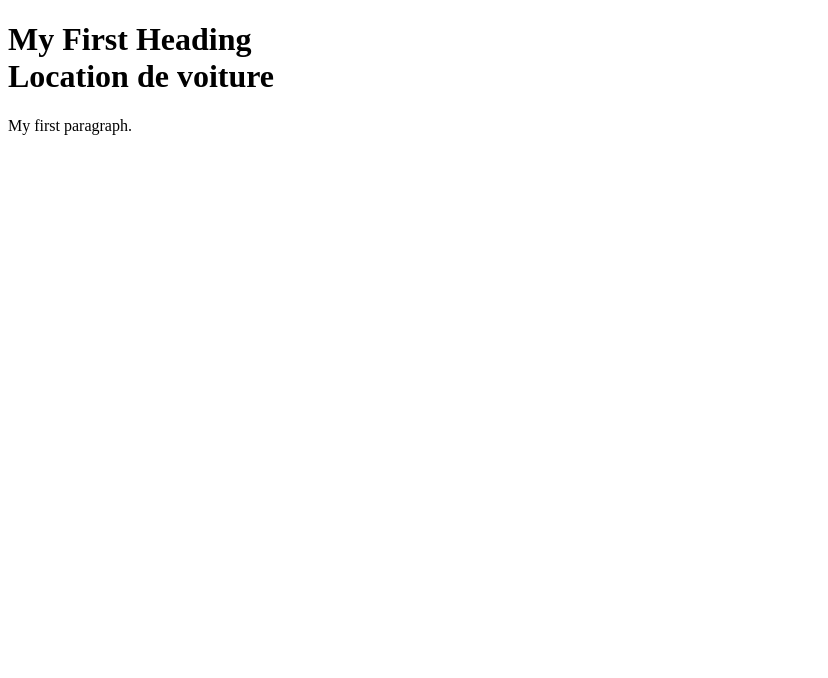
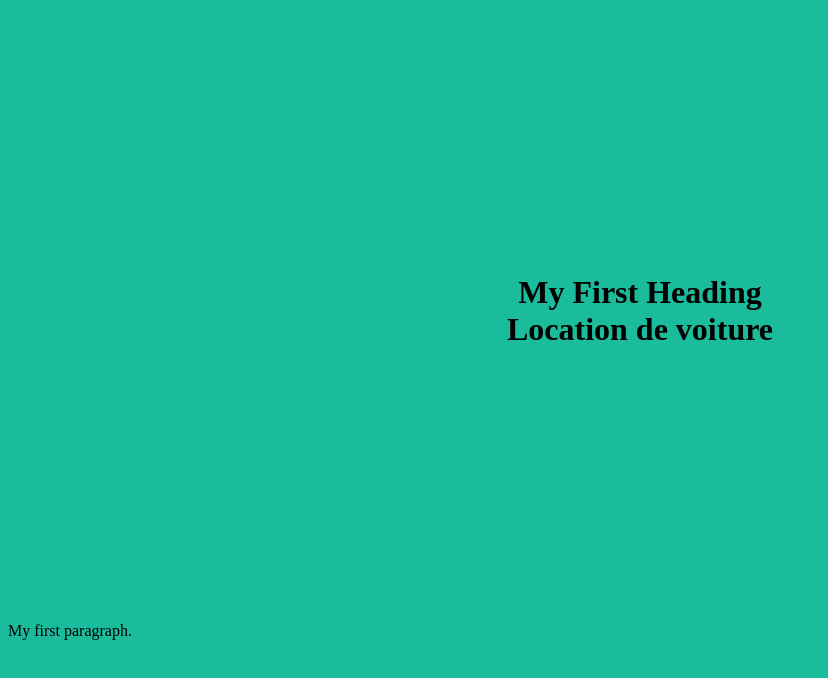
Before and after one commit to erequto/labo2, a plain HTML site: page index.html in a window 1280 px wide. Shown: the whole page, without its empty margins (0-828 px from the left). Drawn offline with Linux system fonts and the light colour scheme.

Commit message:
project v2

```diff
--- a/index.html
+++ b/index.html
@@ -3,9 +3,9 @@
 <html>
 <head>
 	<title></title>
-<body sytle="background-color:#1abc9c">
+<body style="background-color:#1abc9c">
 
-<h1>My First Heading<br>Location de voiture</h1>
+<h1 style="padding-top:20%;padding-bottom:20%;text-align:center;">My First Heading<br>Location de voiture</h1>
 
 <p>My first paragraph.</p>
 
```
